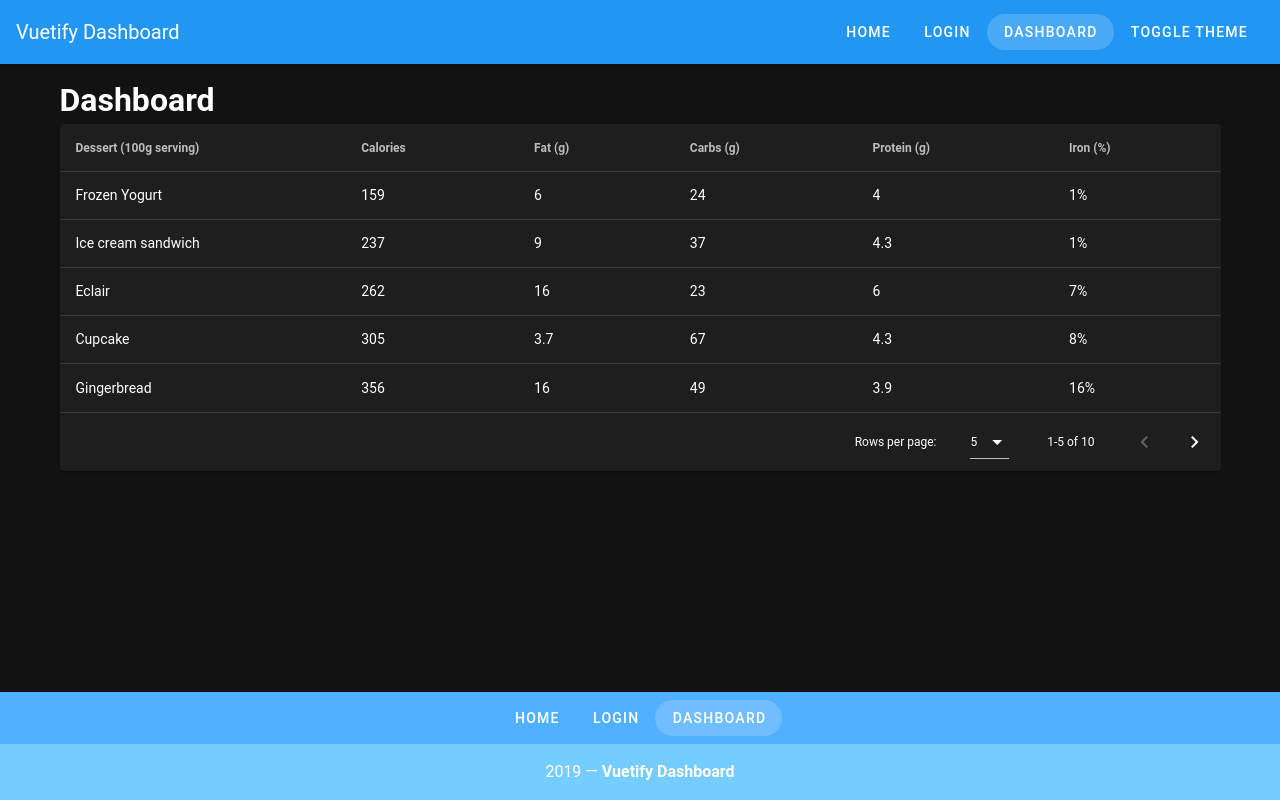
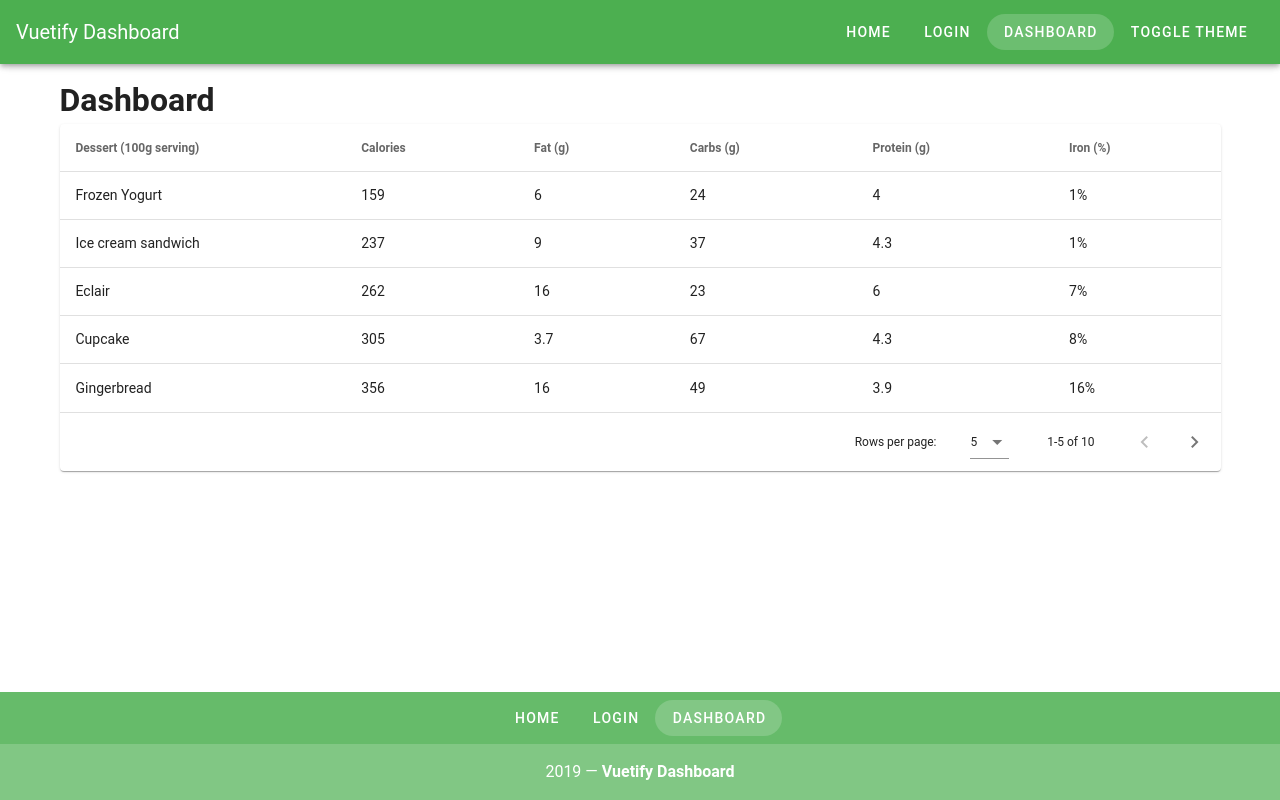
Before and after one commit to erincodes/vuetify-login-practice, a Vue app: page /#/dashboard in a window 1280 px wide. Built offline with nearby package versions, Linux system fonts and the light colour scheme.

Commit message:
added custom theme

```diff
--- a/src/App.vue
+++ b/src/App.vue
@@ -58,6 +58,8 @@ export default {
   }),
   methods: {
     toggleTheme() {
+      // set the anchor link color for the dark theme
+      this.$vuetify.theme.themes.dark.anchor = "#41B883";
       this.$vuetify.theme.dark = !this.$vuetify.theme.dark;
     }
   }
--- a/src/plugins/vuetify.js
+++ b/src/plugins/vuetify.js
@@ -1,5 +1,6 @@
 import Vue from "vue";
 import Vuetify from "vuetify/lib";
+import colors from "vuetify/lib/util/colors";
 
 Vue.use(Vuetify);
 
@@ -8,6 +9,18 @@ export default new Vuetify({
   //     iconfont: 'mdi'
   // },
   theme: {
-    dark: true
+    themes: {
+      light: {
+        primary: colors.green,
+        secondary: colors.grey.darken1,
+        accent: colors.shades.black,
+        error: colors.red.accent3,
+        anchor: "#8c9eff"
+      },
+      dark: {
+        primary: colors.blue.lighten3
+        // anchor: "#8c9eff"
+      }
+    }
   }
 });
--- /dev/null
+++ b/src/scss/variables.scss
@@ -0,0 +1,4 @@
+// https://vuetifyjs.com/en/customization/sass-variables
+
+$body-font-family: "Merriweather";
+$heading-font-family: "Fira Sans";
```
